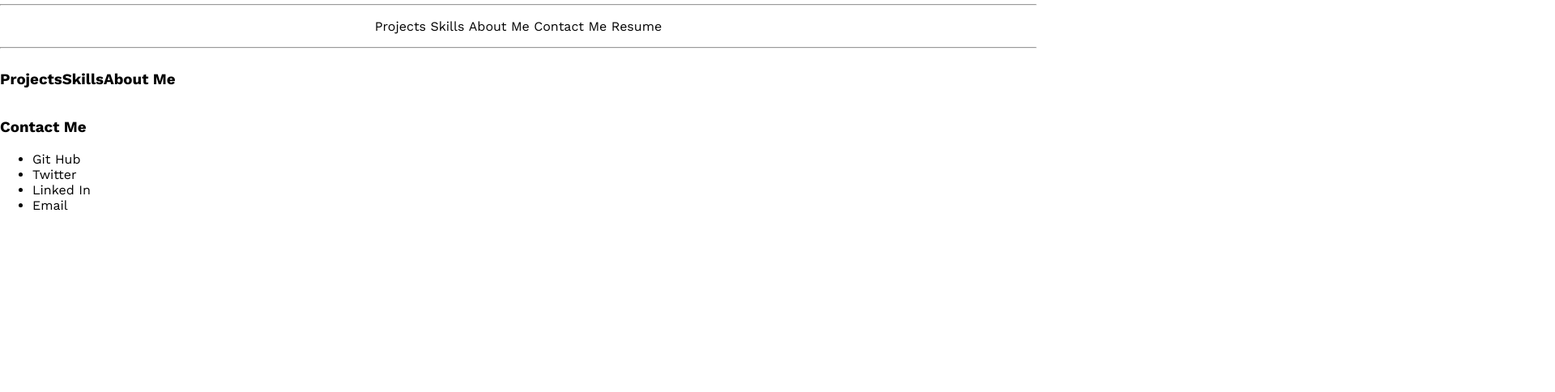
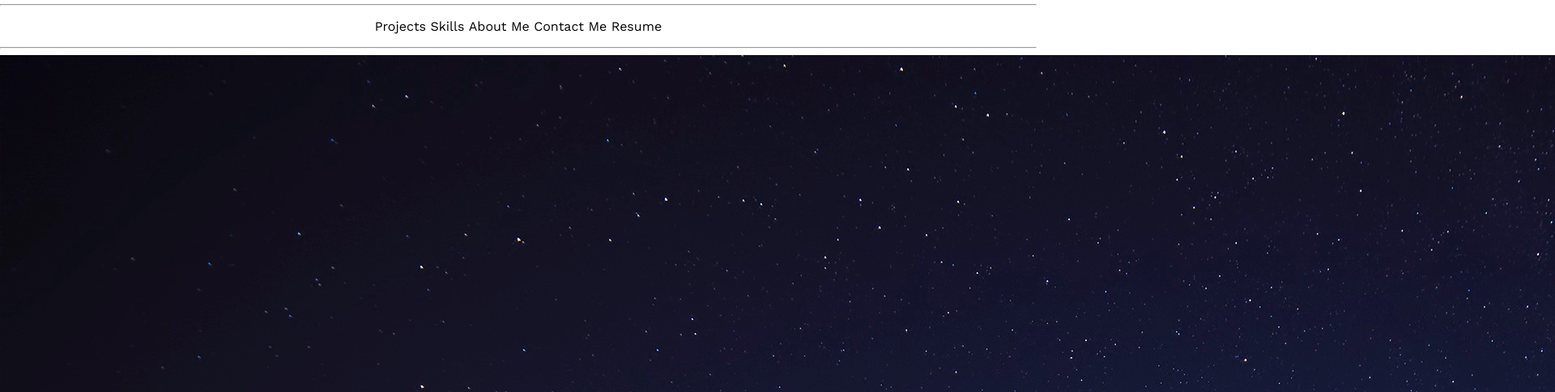
Before and after one commit to aarondevon/personalportfolio, a plain HTML site: page index.html in a window 1280 px wide. Shown: the part 132-616 px from the top of the page at 81% size, 1920 px wide, since content can reach past the window. Drawn offline with nearby package versions, Linux system fonts and the light colour scheme.

Commit message:
Add hero image

```diff
--- a/index.html
+++ b/index.html
@@ -31,6 +31,7 @@
             </ul>
             <hr>
         </nav>
+        <div class="hero-image"><img src="images/starry-field.jpeg" alt="Field at night with many stars"></div>
     </div>
 
     <main class="main-container">
```
Also changed, not shown: resume.html (+1 -0 lines), images/starry-field.jpeg (added).
